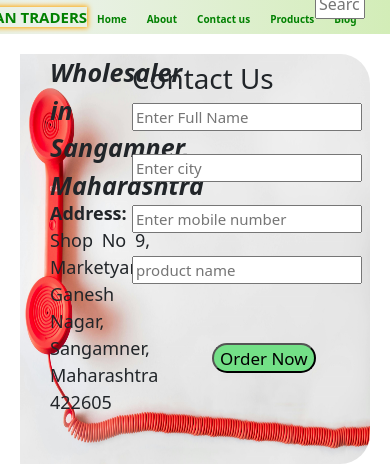
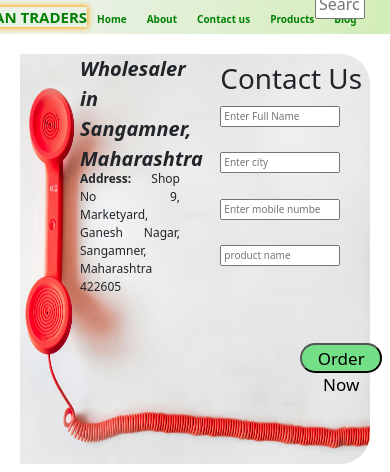
Before and after one commit to bhaktishinde2388/kisan-traderss, a React app: page /Contact in a window 390 px wide. Shown: the top 472 px of the page. Built offline with nearby package versions, Linux system fonts and the light colour scheme; grey boxes are pictures that could not be loaded.

Commit message:
modified

```diff
--- a/src/views/Contact/Contact.css
+++ b/src/views/Contact/Contact.css
@@ -73,9 +73,9 @@
 {
   .info
 {
-  left:  50px;
+  left:  80px;
   top: 40px;
-  font-size: 20px;
+  font-size: 12px;
   width: 100px;
 }
 }
@@ -87,11 +87,26 @@
 
 
 }
+@media screen and (max-width:768px)
+{
+  .main-heading
+{
+  font-size: 20px;
+
+}
+}
 .sub-heading
 {
     font-size: 18px;
 
 
+}
+@media screen and (max-width:768px)
+{
+  .sub-heading
+{
+  font-size: 12px;
+}
 }
 .heading
 {
@@ -116,3 +131,13 @@
 
 }
 }
+
+@media screen and (max-width:768px)
+{
+  .text-box
+{
+
+  width: 120px;
+  font-size: 10px;
+}
+}
```
